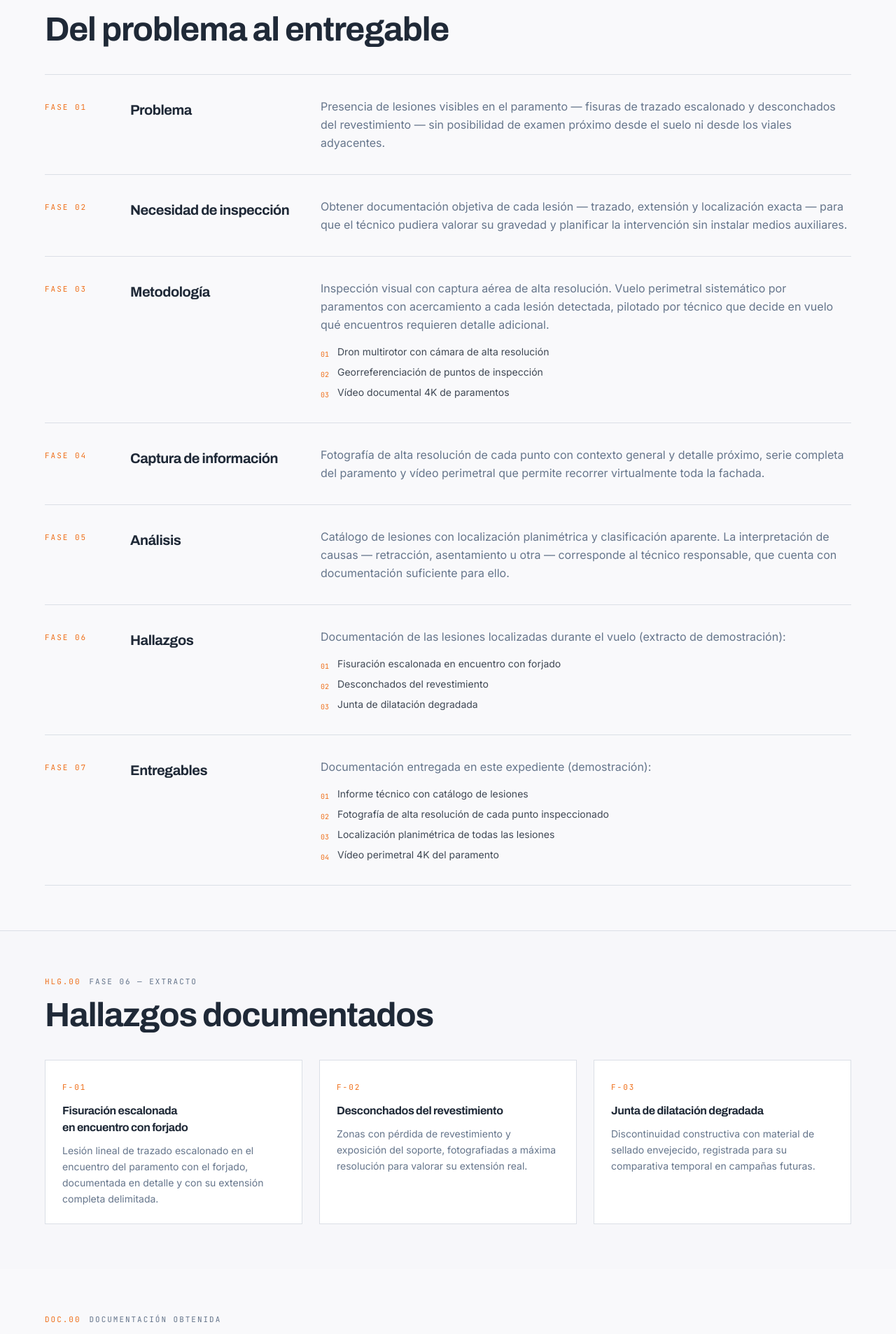
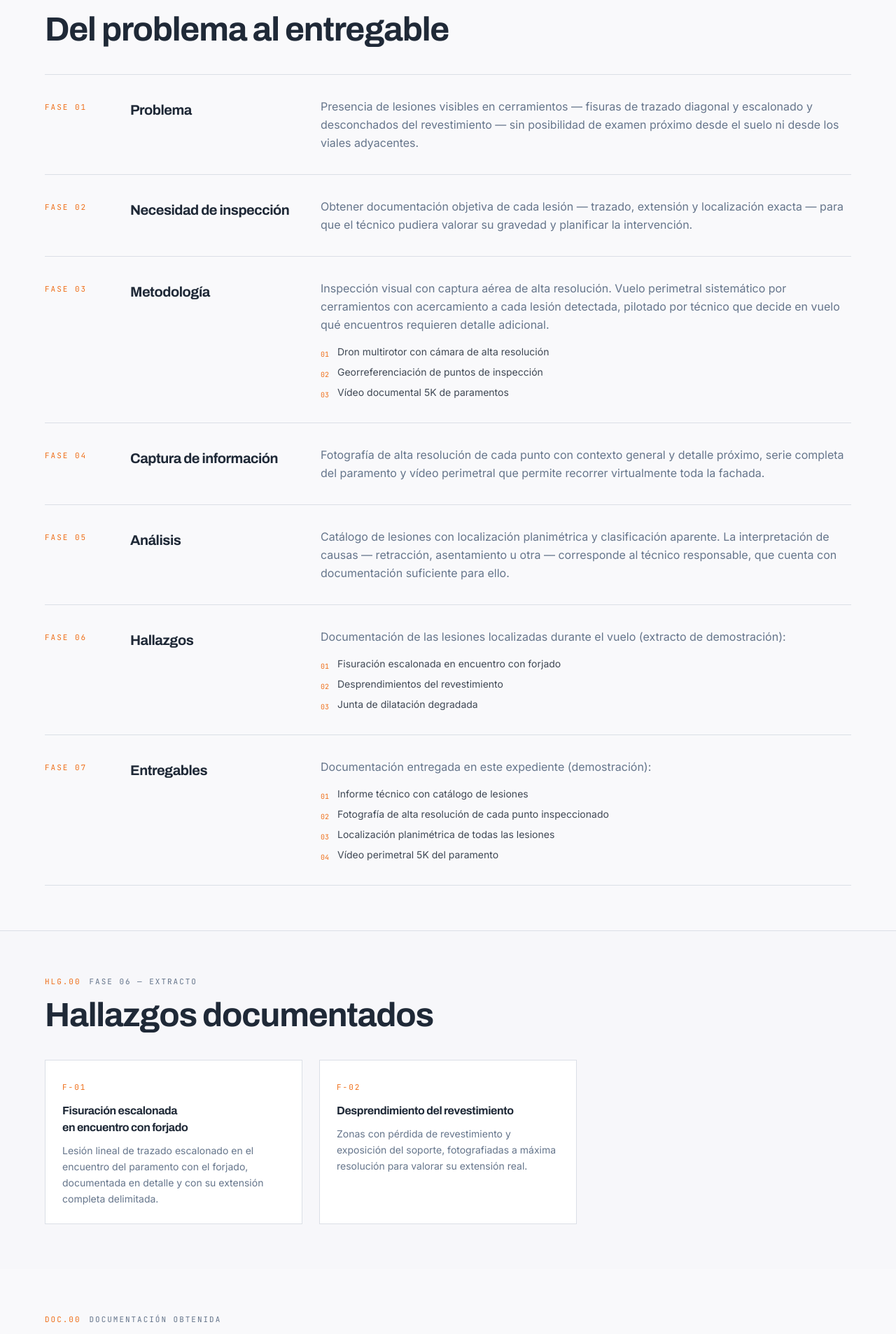
Before and after one commit to cmoran7/eurodronex, a PHP site: page /fisuras-en-fachada-residencial.php in a window 1280 px wide. Shown: the part 1026-2933 px from the top of the page at 70% size. Run offline with PHP 8.4, Linux system fonts and the light colour scheme.

Commit message:
Minor changes

```diff
--- a/components/casos-de-estudio-fisuras-en-fachada-residencial-content.php
+++ b/components/casos-de-estudio-fisuras-en-fachada-residencial-content.php
@@ -111,7 +111,7 @@
 				<h3 class="heading-display text-lg md:text-xl pt-1">Problema</h3>
 				<div>
 					<p class="text-base text-muted-foreground leading-relaxed">
-						Presencia de lesiones visibles en el paramento — fisuras de trazado escalonado y desconchados del revestimiento — sin posibilidad de
+						Presencia de lesiones visibles en cerramientos — fisuras de trazado diagonal y escalonado y desconchados del revestimiento — sin posibilidad de
 						examen próximo desde el suelo ni desde los viales adyacentes.
 					</p>
 				</div>
@@ -122,7 +122,7 @@
 				<div>
 					<p class="text-base text-muted-foreground leading-relaxed">
 						Obtener documentación objetiva de cada lesión — trazado, extensión y localización exacta — para que el técnico pudiera valorar su
-						gravedad y planificar la intervención sin instalar medios auxiliares.
+						gravedad y planificar la intervención.
 					</p>
 				</div>
 			</div>
@@ -131,7 +131,7 @@
 				<h3 class="heading-display text-lg md:text-xl pt-1">Metodología</h3>
 				<div>
 					<p class="text-base text-muted-foreground leading-relaxed">
-						Inspección visual con captura aérea de alta resolución. Vuelo perimetral sistemático por paramentos con acercamiento a cada lesión
+						Inspección visual con captura aérea de alta resolución. Vuelo perimetral sistemático por cerramientos con acercamiento a cada lesión
 						detectada, pilotado por técnico que decide en vuelo qué encuentros requieren detalle adicional.
 					</p>
 					<ul class="mt-4 space-y-2">
@@ -145,7 +145,7 @@
 						</li>
 						<li class="flex gap-3">
 							<span class="font-mono text-[10px] text-primary pt-1.5 shrink-0">03</span>
-							<span class="text-sm text-foreground/85">Vídeo documental 4K de paramentos</span>
+							<span class="text-sm text-foreground/85">Vídeo documental 5K de paramentos</span>
 						</li>
 					</ul>
 				</div>
@@ -184,7 +184,7 @@
 						</li>
 						<li class="flex gap-3">
 							<span class="font-mono text-[10px] text-primary pt-1.5 shrink-0">02</span>
-							<span class="text-sm text-foreground/85">Desconchados del revestimiento</span>
+							<span class="text-sm text-foreground/85">Desprendimientos del revestimiento</span>
 						</li>
 						<li class="flex gap-3">
 							<span class="font-mono text-[10px] text-primary pt-1.5 shrink-0">03</span>
@@ -213,7 +213,7 @@
 						</li>
 						<li class="flex gap-3">
 							<span class="font-mono text-[10px] text-primary pt-1.5 shrink-0">04</span>
-							<span class="text-sm text-foreground/85">Vídeo perimetral 4K del paramento</span>
+							<span class="text-sm text-foreground/85">Vídeo perimetral 5K del paramento</span>
 						</li>
 					</ul>
 				</div>
@@ -239,18 +239,18 @@
 		</div>
 		<div class="border border-border bg-card p-6 tech-lift rise-in" style="animation-delay: 60ms">
 			<span class="mono-label-accent">F-02</span>
-			<h3 class="mt-3 heading-display text-base text-balance">Desconchados del revestimiento</h3>
+			<h3 class="mt-3 heading-display text-base text-balance">Desprendimiento del revestimiento</h3>
 			<p class="mt-2.5 text-sm text-muted-foreground leading-relaxed">
 				Zonas con pérdida de revestimiento y exposición del soporte, fotografiadas a máxima resolución para valorar su extensión real.
 			</p>
 		</div>
-		<div class="border border-border bg-card p-6 tech-lift rise-in" style="animation-delay: 120ms">
+		<!--<div class="border border-border bg-card p-6 tech-lift rise-in" style="animation-delay: 120ms">
 			<span class="mono-label-accent">F-03</span>
 			<h3 class="mt-3 heading-display text-base text-balance">Junta de dilatación degradada</h3>
 			<p class="mt-2.5 text-sm text-muted-foreground leading-relaxed">
 				Discontinuidad constructiva con material de sellado envejecido, registrada para su comparativa temporal en campañas futuras.
 			</p>
-		</div>
+		</div>-->
 	</div>
 </section>
 <section class="section-pad py-16">
@@ -506,4 +506,5 @@ $props = [
 ];
 include __DIR__ . '/cta.php';
 
+
 ?>
--- a/components/sectores-content.php
+++ b/components/sectores-content.php
@@ -3,7 +3,7 @@
 		<span class="font-mono text-[11px] uppercase tracking-[0.18em] text-primary">SEC.00 / Para profesionales</span>
 		<h1 class="mt-6 heading-display text-4xl md:text-5xl lg:text-6xl text-balance">Sectores profesionales</h1>
 		<p class="mt-6 text-lg md:text-xl text-muted-foreground leading-relaxed max-w-2xl text-pretty">
-			Una página de servicio responde a «¿qué hace EurodroneX?». Esta responde a otra pregunta: ¿cómo puede ayudarle a usted, en su trabajo concreto? Cada
+			Una página de servicio responde a «¿qué hace Eurodronex?». Esta responde a otra pregunta: ¿cómo te puede ayudar, en tu trabajo concreto? Cada
 			perfil profesional obtiene una información distinta de la misma captura técnica.
 		</p>
 	</div>
@@ -227,4 +227,5 @@ $props = [
 	'secondary' => ['label' => 'Ver servicios', 'to' => '/servicios'],
 ];
 include __DIR__ . '/cta.php';
+
 ?>
```
Also changed, not shown: react/src/data/sectors.js (+12 -29 lines).
